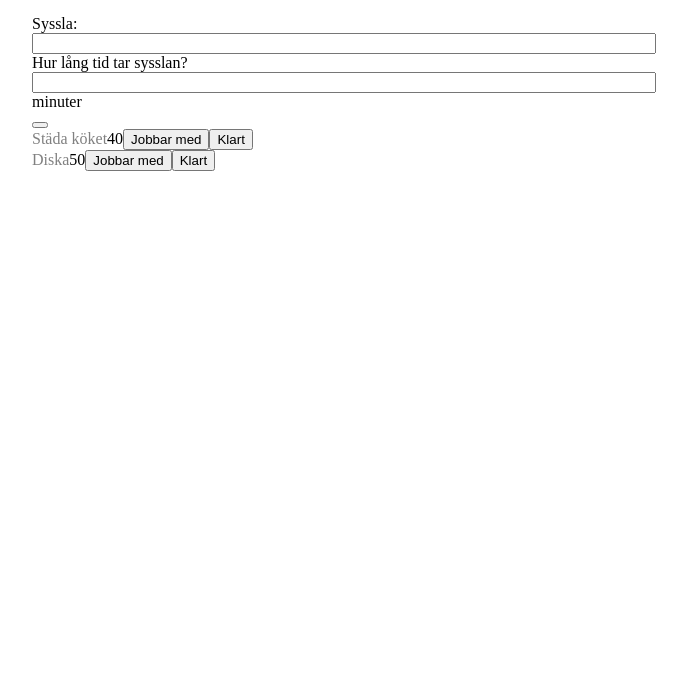
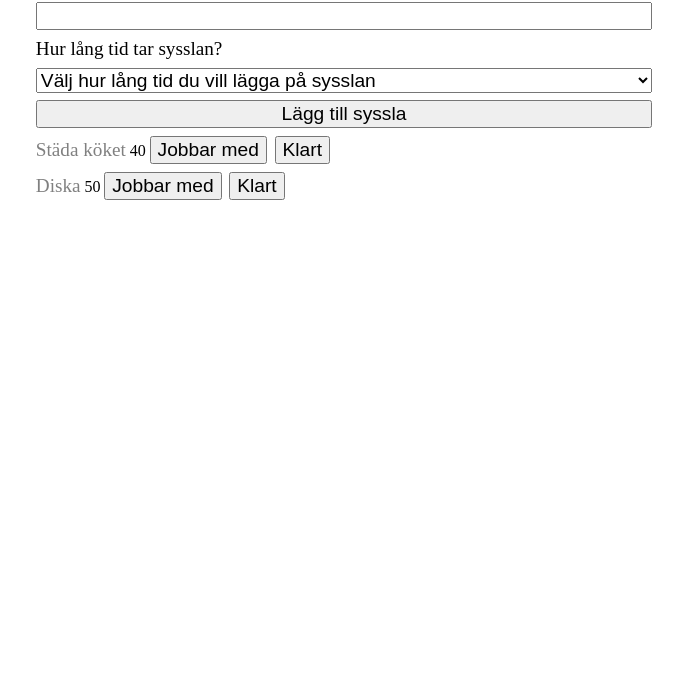
Before and after one commit to henriettajeans/todo-list-2025, a website with bundled scripts: page index.html in a window 1280 px wide. Shown: the part 113-800 px from the top of the page, without its empty margins (296-983 px from the left). Built offline with nearby package versions, Linux system fonts and the light colour scheme.

Commit message:
add function to input and change time input to select with optioning. New task is rendered in task array

```diff
--- a/index.html
+++ b/index.html
@@ -17,16 +17,33 @@
     <div class="wrapper">
 
         <form class="form-section">
-            <label for="chore-input">Syssla:</label>
-            <input type="text" id="task-input" />
+            <label for="task-input">Syssla:</label>
+            <input type="text" id="task-input" required />
 
             <label for="time-input">Hur lång tid tar sysslan?</label>
-            <input type="number" id="time-input" /> <span>minuter</span>
+            <select id="time-input" required>
+                <option value="" selected disabled>Välj hur lång tid du vill lägga på sysslan</option>
+                <option value="5">5</option>
+                <option value="10">10</option>
+                <option value="15">15</option>
+                <option value="20">20</option>
+                <option value="25">25</option>
+                <option value="30">30</option>
+                <option value="35">35</option>
+                <option value="40">40</option>
+                <option value="45">45</option>
+                <option value="50">50</option>
+                <option value="55">55</option>
+                <option value="60">60</option>
+
+
+            </select>
+            <button class="submit-btn">Lägg till syssla</button>
         </form>
         <section class="list">
 
         </section>
-        <button class="submit-btn"></button>
+
     </div>
 
 </body>
--- a/src/index.ts
+++ b/src/index.ts
@@ -20,32 +20,35 @@ const tasklist: ITask[] = [
         time: "50"
     }
 ]
-console.log("hej")
 
 // Variables
 
-const wrapper = document.querySelector(".wrapper");
+const wrapper = document.querySelector(".list");
 const form = document.querySelector(".form-section") as HTMLFormElement;
-const taskInput = document.querySelector("#chore-input") as HTMLInputElement;
-const timeInput = document.querySelector("#time-input") as HTMLInputElement;
+const taskInput = document.querySelector("#task-input") as HTMLInputElement;
+const timeInput = document.querySelector("#time-input") as HTMLSelectElement;
 const submitBtn = document.querySelector(".submit-btn") as HTMLButtonElement;
 
 let taskStatus = "waiting";
 console.log(taskStatus);
 
-tasklist.forEach((task) => {
+function renderTasks() {
+    if (wrapper) {
+        wrapper.replaceChildren();
+    }
+    tasklist.forEach(({ chore, time }) => {
         const container = document.createElement("article");
         const item = document.createElement("span");
-    const time = document.createElement("span");
+        const timeSpan = document.createElement("span");
 
 
         container.classList.add("task-container");
         item.classList.add("task-item");
-    time.classList.add("task-time");
+        timeSpan.classList.add("task-time");
 
 
-    item.textContent = task.chore;
-    time.textContent = task.time;
+        item.textContent = chore;
+        timeSpan.textContent = time;
 
 
         const doingBtn = document.createElement("button") as HTMLButtonElement;
@@ -66,14 +69,13 @@ tasklist.forEach((task) => {
 
                 let taskStatus = "doing";
 
-
-            console.log("Jobbar med", task.chore), taskStatus;
+                console.log("Jobbar med", chore), taskStatus;
                 item.classList.add("doing")
             })
 
             doneBtn.addEventListener("click", () => {
                 let taskStatus = "done";
-            console.log("Du är klar med", task.chore, taskStatus);
+                console.log("Du är klar med", chore, taskStatus);
 
                 item.classList.add("check");
 
@@ -85,3 +87,28 @@ tasklist.forEach((task) => {
         }
 
     })
+
+}
+renderTasks();
+
+// Form logic
+form.addEventListener("submit", (e) => {
+    e.preventDefault();
+
+    if (!taskInput || !timeInput) return;
+
+    const task = taskInput.value;
+    const time = timeInput.value;
+    console.log("!")
+
+    const newTask: ITask = {
+        id: Date.now(),
+        chore: task,
+        time: time
+    }
+    tasklist.push(newTask);
+    console.log(newTask);
+    renderTasks();
+    form.reset();
+})
+console.log(form, taskInput, timeInput);
--- a/src/main.css
+++ b/src/main.css
@@ -2,6 +2,28 @@ html {
     /* text-align: center; */
     /* width: 80vw; */
     margin: 3rem 20rem;
+
+    h1,
+    h2,
+    h3,
+    h4,
+    h5,
+    h6,
+    label,
+    a,
+    ul,
+    li,
+    ol,
+    a,
+    p,
+    select,
+    option,
+    input,
+    span,
+    button {
+        font-size: 1.2rem;
+        margin: 0.2em;
+    }
 
     .wrapper {
 
```
Lines whose indentation alone changed are shown as unchanged.
